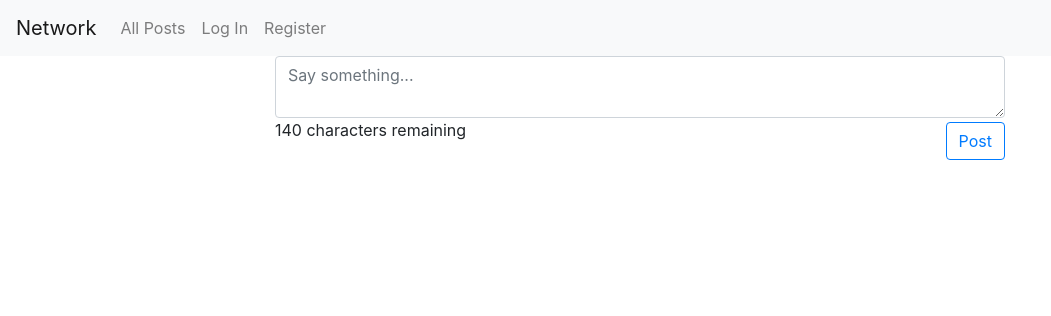
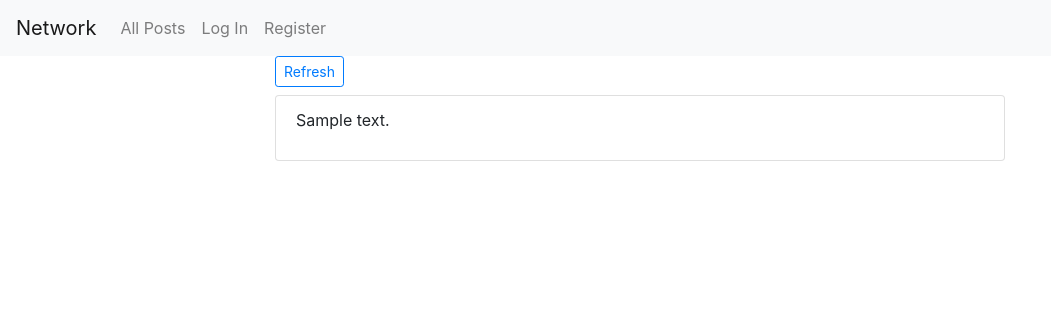
Before and after one commit to zs7779/TinyTwitter, a Django app: page / in a window 1280 px wide. Shown: the top 316 px of the page, without its empty margins (0-1051 px from the left). Run offline with Django 3.2, Linux system fonts and the light colour scheme; tables that the repository leaves empty hold one stand-in row (values such as "Sample post"); some libraries are stand-ins or nearby versions.

Commit message:
post function and refresh post feed function

```diff
--- a/network/models.py
+++ b/network/models.py
@@ -10,4 +10,13 @@ class Post(models.Model):
     author = models.ForeignKey("User", on_delete=models.CASCADE, related_name="author")
     text = models.CharField(max_length=140)
     post_time = models.DateTimeField(auto_now_add=True)
-    likes = models.PositiveIntegerField(default=0)
+    likes = models.ManyToManyField("User", related_name="likes")
+
+    def serialize(self):
+        return {
+            "id": self.id,
+            "author": self.author.username,
+            "text": self.text,
+            "timestamp": self.post_time.strftime("%b %d %Y, %I:%M %p"),
+            "likes": self.likes.count(),
+        }
--- a/network/static/network/index.js
+++ b/network/static/network/index.js
@@ -1,51 +1,97 @@
-Vue.component('post', {
-  template: '\
-    <li>\
-      {{ title }}\
-      <button v-on:click="$emit(\'remove\')">Remove</button>\
-    </li>\
-  ',
-  props: ['title'],
+function printError (error) {
+    if (error.response) {
+      console.log(error.response.data);
+      console.log(error.response.status);
+      console.log(error.response.headers);
+    } else if (error.request) {
+      console.log(error.request);
+    } else {
+      console.log('Error', error.message);
+    }
+}
+
+Vue.component("post-feed", {
+    props: ['posts'],
+    template: `
+    <div>
+        <ul class="list-group mt-2">
+            <post-card v-for="post in posts" v-bind:key="post.index" v-bind:post="post"></post-card>
+        </ul>
+    </div>
+    `,
 })
 
-Vue.component("new_post", {
-    props: [],
-    template: '\
-        <div class="class_new_post_input_area">\
-            <form>\
-                <textarea class="form-control" v-model="new_post_text" placeholder="Say something..." v-on:keypress="onTextInput"></textarea>\
-                <span>{{ char_remaining }} characters remaining</span>\
-                <button type="button" class="btn btn-outline-primary float-right mt-1">Post</button>\
-            </form>\
-        </div>\
-    ',
+Vue.component('post-card', {
+    props: ['post'],
+    template: `
+    <li class="list-group-item">
+        <div class="card-text">
+            <p> {{ post.text }} </p>
+        </div>
+    </li>
+    `,
+})
+
+Vue.component("new-post", {
+    template: `
+    <div>
+        <form v-on:submit.prevent="onSubmitPost">
+            <slot></slot>
+            <textarea class="form-control" v-model="newPostText" placeholder="Say something..." v-on:keypress="onTextInput"></textarea>
+            <span>{{ charRemaining }} characters remaining</span>
+            <button type="submit" class="btn btn-outline-primary float-right btn-sm mt-1">Post</button>
+        </form>
+    </div>
+    `,
     data: function () {
         return {
-            new_post_text: "",
-            char_remaining: 140,
+            newPostText: "",
         }
+    },
+    computed: {
+        charRemaining: function() {
+            return 140 - this.newPostText.length
+        },
     },
     methods: {
         onTextInput: function (event) {
-            if (this.char_remaining > 0) {
-                this.char_remaining--
-            } else {
+            if (this.newPostText.length >= 140) {
                 event.preventDefault()
             }
+        },
+        onSubmitPost: function (event) {
+            if (this.newPostText.length == 0) {
+                return
+            }
+            axios.post(endpoint_post, {
+                newPostText: this.newPostText,
+            }, {
+                headers: {
+                    'X-CSRFTOKEN': event.target.elements.csrfmiddlewaretoken.value,
+                },
+            }).then(response => {
+                this.newPostText = ""
+                this.$emit("new-post-ok")
+            }, printError)
         },
     },
 })
 
-new Vue({
+var app = new Vue({
     el: '#project4',
     data: {
         posts: [],
     },
     methods: {
-    get_posts: function () {
-        axios.get(posts_endpoint).then(response => {
-            posts = response.json().data
+        getPosts: function () {
+            axios.get(endpoint_posts).then(response => {
+                this.posts = response.data
+                console.log("armed")
             })
-    }
-  }
+        },
+    },
+    created: function () {
+        this.getPosts()
+    },
+    delimiters: ['[[', ']]'],
 })
--- a/network/templates/network/index.html
+++ b/network/templates/network/index.html
@@ -6,14 +6,11 @@
 <div id="project4" class="container">
     <div class="row justify-content-center">
         <div class="col-8">
-            <new_post></new_post>
-            <ul class="list-group">
-                <li v-for="post in posts" v-bind:key="post.index">
-                    <div class="card">
-                        [[ post ]]
-                    </div>
-                </li>
-            </ul>
+            <div><button class="btn btn-outline-primary btn-sm" type="button" v-on:click="getPosts">Refresh</button></div>
+            {% if request.user.is_authenticated %}
+            <new-post v-on:new-post-ok="getPosts">{% csrf_token %}</new-post>
+            {% endif %}
+            <post-feed v-bind:posts="posts"></post-feed>
         </div>
     </div>
 </div>
@@ -21,9 +18,9 @@
 
 {% block javascript %}
     <script type="text/javascript">
-        const posts_endpoint = "{% url 'posts' %}";
-        const post_endpoint = "{% url 'post' %}";
-        const user_endpoint = "{% url 'user' %}";
+        const endpoint_posts = "{% url 'posts' %}";
+        const endpoint_post = "{% url 'post' %}";
+        const endpoint_user = "{% url 'user' %}";
     </script>
     <script type="text/javascript" src="{% static 'network/index.js' %}"></script>
 {% endblock %}
--- a/network/urls.py
+++ b/network/urls.py
@@ -8,7 +8,7 @@ urlpatterns = [
     path("login/", views.login_view, name="login"),
     path("logout/", views.logout_view, name="logout"),
     path("register/", views.register, name="register"),
-    path("posts/", views.posts_view, name="posts"),
-    path("post/", views.post_view, name="post"),
-    path("user/", views.user_view, name="user"),
+    path("posts/", views.posts_endpoint, name="posts"),
+    path("post/", views.post_endpoint, name="post"),
+    path("user/", views.user_endpoint, name="user"),
 ]
--- a/network/views.py
+++ b/network/views.py
@@ -1,3 +1,4 @@
+import json
 from django.contrib.auth import authenticate, login, logout
 from django.db import IntegrityError
 from django.http import HttpResponse, HttpResponseRedirect, JsonResponse
@@ -11,22 +12,29 @@ def index(request):
     return render(request, "network/index.html")
 
 
-def posts_view(request):
+def posts_endpoint(request):
     posts = Post.objects.all().order_by("-post_time")
     return JsonResponse([post.serialize() for post in posts], safe=False)
 
 
-def post_view(request, post_id):
-    try:
-        post = Post.objects.get(id=post_id)
-    except Post.DoesNotExist:
-        return JsonResponse({"error": "Post does not exist"}, status=404)
+def post_endpoint(request, post_id=-1):
+    if request.method == "POST":
+        if not request.user.is_authenticated:
+            return JsonResponse({"message": "Please log in or register"}, status=401)
+        post_text = json.loads(request.body)['newPostText']
+        post = Post(author=request.user, text=post_text)
+        post.save()
+        return JsonResponse({"message": "Post succesful"}, status=201)
 
     if request.method == "GET":
+        try:
+            post = Post.objects.get(id=post_id)
+        except Post.DoesNotExist:
+            return JsonResponse({"error": "Post does not exist"}, status=404)
         return JsonResponse(post.serialize())
 
 
-def user_view(request, user_id=None):
+def user_endpoint(request, user_id=None):
     pass
 
 
```
Lines whose indentation alone changed are shown as unchanged.
